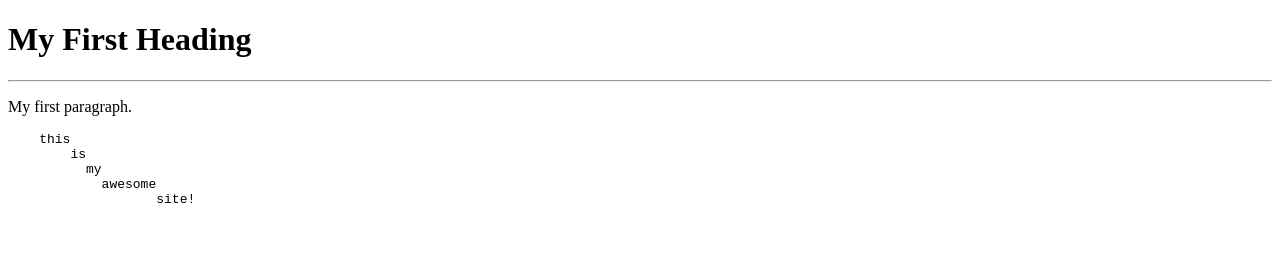
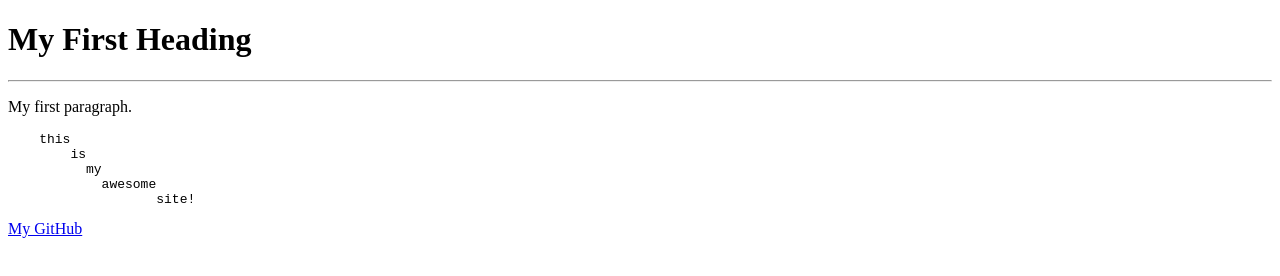
Before and after one commit to SimonSoma14/W3SchoolsHTML, a plain HTML site: page index.html in a window 1280 px wide. Drawn offline with Linux system fonts and the light colour scheme.

Commit message:
added link to my  github

```diff
--- a/index.html
+++ b/index.html
@@ -15,5 +15,6 @@
             awesome
                    site!
 </pre>
+<a href="https://github.com/SimonSoma14">My GitHub</a>
 </body>
 </html>
```
